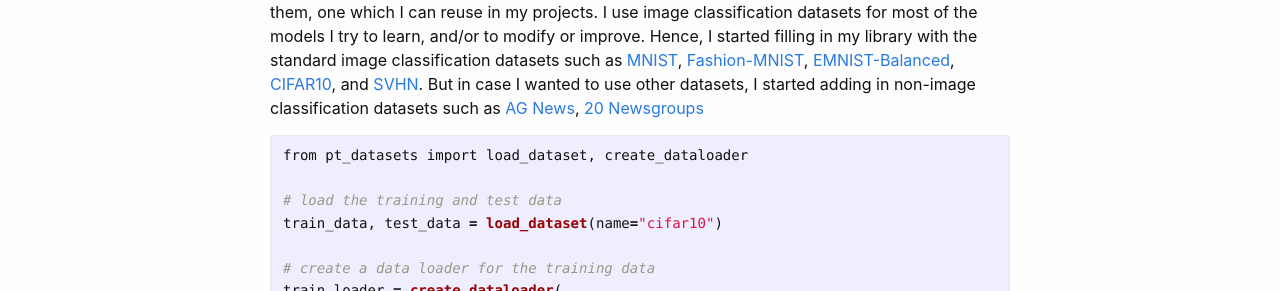
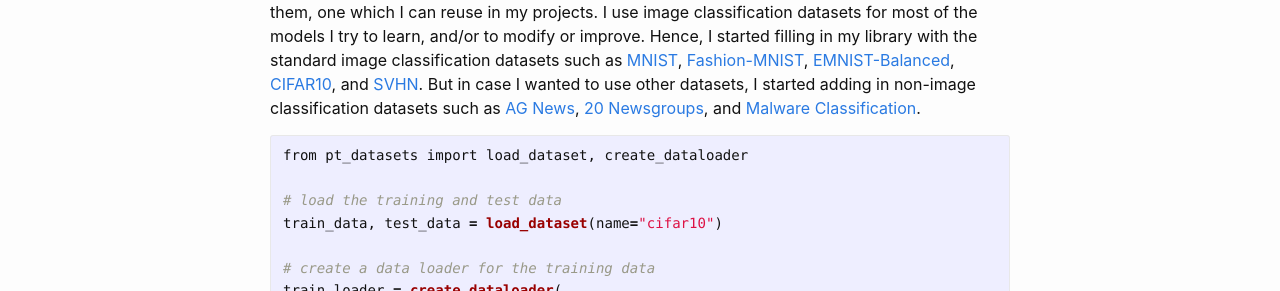
Before and after one commit to AFAgarap/AFAgarap.github.io, a Jekyll site: the page built from _posts/2020-11-03-pytorch-datasets.md, in a window 1280 px wide. Shown: the part 341-632 px from the top of the page. Built offline with Jekyll 4.4.1, drawn with Linux system fonts in a browser that asks for light colours; comment, search, counter and statistics services are not loaded.

Commit message:
add link to malware classification repo

```diff
--- a/_posts/2020-11-03-pytorch-datasets.md
+++ b/_posts/2020-11-03-pytorch-datasets.md
@@ -18,7 +18,7 @@
 classification datasets such as [MNIST](https://pytorch.org/docs/stable/torchvision/datasets.html#mnist), [Fashion-MNIST](https://pytorch.org/docs/stable/torchvision/datasets.html#fashion-mnist), [EMNIST-Balanced](https://pytorch.org/docs/stable/torchvision/datasets.html#emnist), [CIFAR10](https://pytorch.org/docs/stable/torchvision/datasets.html#cifar),
 and [SVHN](https://pytorch.org/docs/stable/torchvision/datasets.html#svhn). But
 in case I wanted to use other datasets, I started adding in non-image
-classification datasets such as [AG News](http://groups.di.unipi.it/~gulli/AG_corpus_of_news_articles.html), [20 Newsgroups](http://qwone.com/~jason/20Newsgroups/)
+classification datasets such as [AG News](http://groups.di.unipi.it/~gulli/AG_corpus_of_news_articles.html), [20 Newsgroups](http://qwone.com/~jason/20Newsgroups/), and [Malware Classification](https://github.com/AFAgarap/malware-classification).
 
 {% highlight python %}
 from pt_datasets import load_dataset, create_dataloader
```
